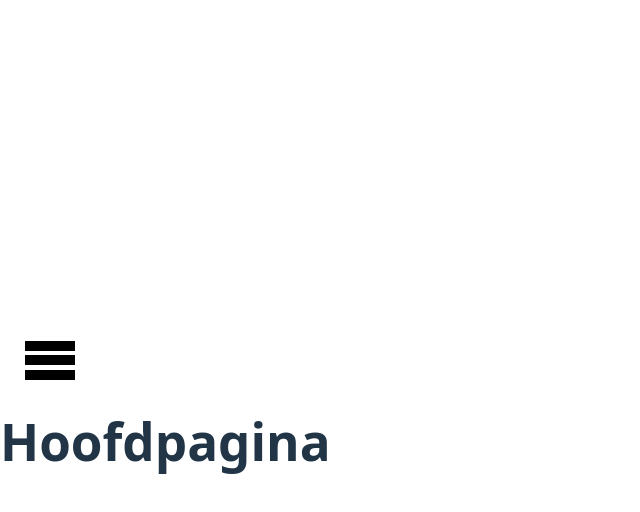
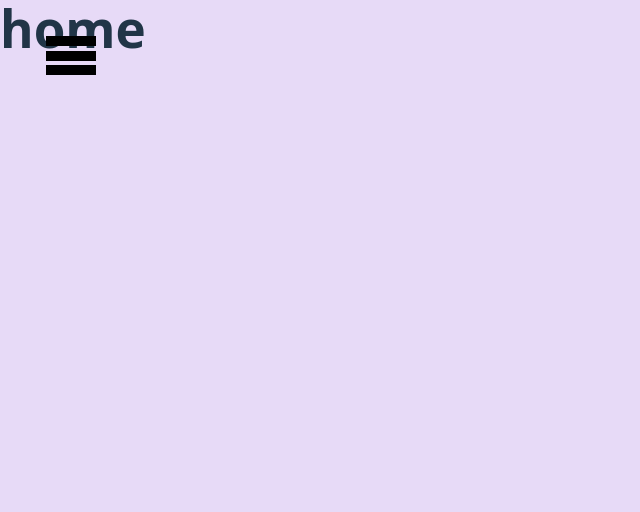
Before and after one commit to deniaverkade/portfolio-website, a React (Vite) app in the folder project-portfolio/: page / in a window 1280 px wide. Shown: the top 512 px of the page, without its empty margins (0-640 px from the left). Built offline with nearby package versions, Linux system fonts and the light colour scheme; a web font is replaced by a local one.

Commit message:
ik probeer de homepage te fixen

```diff
--- a/project-portfolio/src/App.css
+++ b/project-portfolio/src/App.css
@@ -1,10 +1,15 @@
-
 
 
 * {
   margin: 0%;
   padding: 0%;
 
+}
+
+body {
+  align-items: flex-start;
+  height:0px;
+  width: 0px;
 }
 @font-face {
   font-family: Jockey One; /* set name */
@@ -17,8 +22,10 @@
 .navToggle {
   width: 70px;
   height: 70px;
-margin-left: 1.5%;
-  position:static
+margin-top: 2%;
+margin-left: 2%;
+  position:absolute;
+  z-index: 2;
 
 }
 
@@ -53,22 +60,31 @@ font-family: Jockey One;
   background-color: #444444;
   padding: 2%;
   padding-right: 4%;
-visibility:visible;
+opacity:100%;
 font-family: Jockey One;
 margin-left: 3%;
-  transition: all .5s ease-in-out;
+margin-top: 5%;
+  transition: all 0.5s ease-in-out;
+  position: absolute;
+ z-index: 1;
 }
 
 
 .navclose{
-  height: 0px;
-  width: 0px;
+  height: 800px;
+  width: 500px;
   background-color: #444444;
   padding: 2%;
   padding-right: 4%;
-visibility: hidden;
+opacity:0%;
 font-family: Jockey One;
-  transition: all .5s ease-in-out;
+   animation-name:slideLeft;
+   animation-duration: 0.5s;
+   transition: all 0.5s ease-in-out;
+margin-left: -50%;
+margin-top: 5%;
+position: absolute;
+
 }
 .navclose > * {
   transition: all .1s ease-in-out;
@@ -182,3 +198,21 @@ height:150px;
 position: absolute;
 
  }
+ .entireNav{
+
+  margin: 0%;
+ }
+
+@keyframes slideLeft {
+  from {margin-left: 3%;}
+  to {margin-left: -40%;}
+}
+ /*homepage*/
+
+ .homepage{
+    width:100%;
+    height: 100%;
+    background-color: #e7daf7;
+position:absolute;
+z-index: 0;
+}
--- a/project-portfolio/src/Pages/Home.jsx
+++ b/project-portfolio/src/Pages/Home.jsx
@@ -1,9 +1,11 @@
 
 
 const Home = () => {
-    return ( <>
-
-    <h1>Hoofdpagina</h1></> );
+    return (
+    <div className="homepage">
+<h1>home</h1>
+    </div>
+     );
 }
 
 export default Home;
--- a/project-portfolio/src/components/Navbar.jsx
+++ b/project-portfolio/src/components/Navbar.jsx
@@ -17,8 +17,8 @@ const Navigation = () => {
     }
 
   return (
+    <>
 
-    <div>
         <div className='navToggle'>
           <button className="navButton" onClick={changeStyle}>
             <div className='navline'/>
@@ -35,7 +35,7 @@ const Navigation = () => {
       </nav>
 
       <Outlet />
-    </div>
+    </>
   );
 };
 
```
